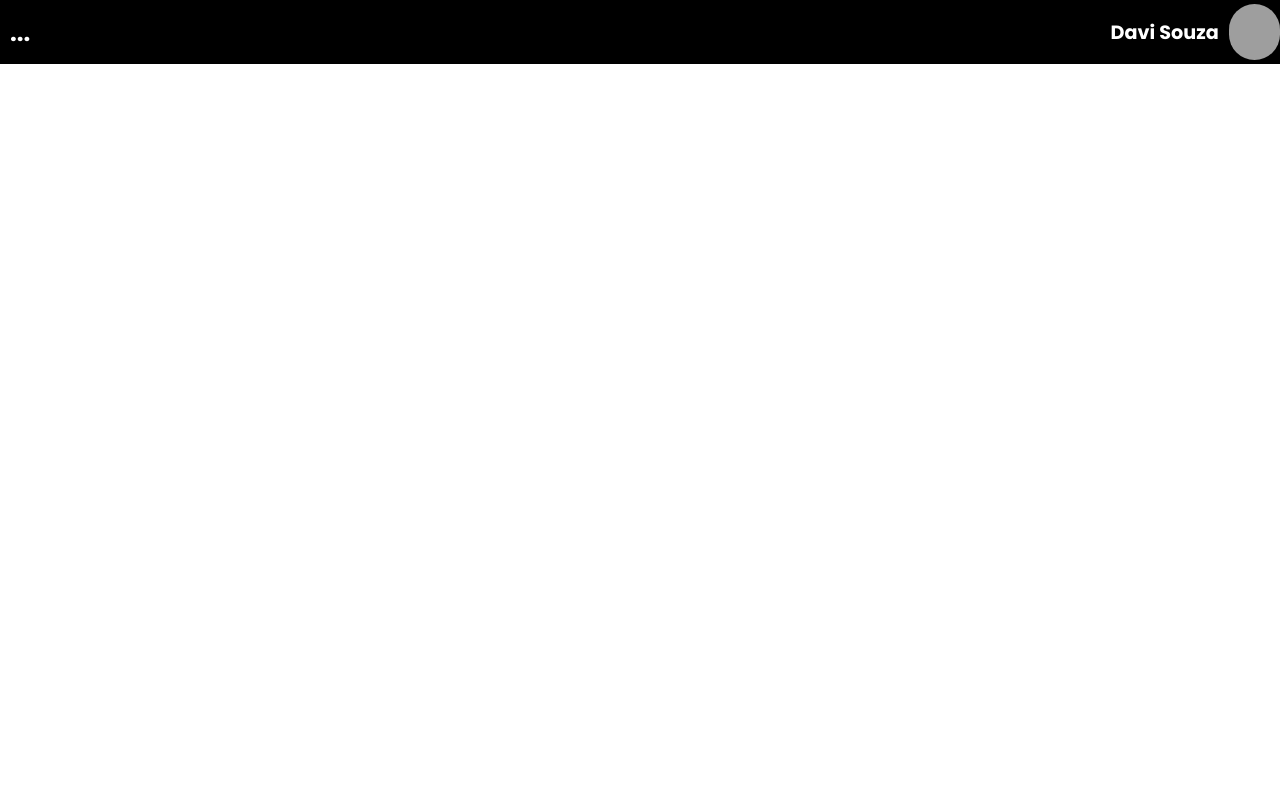
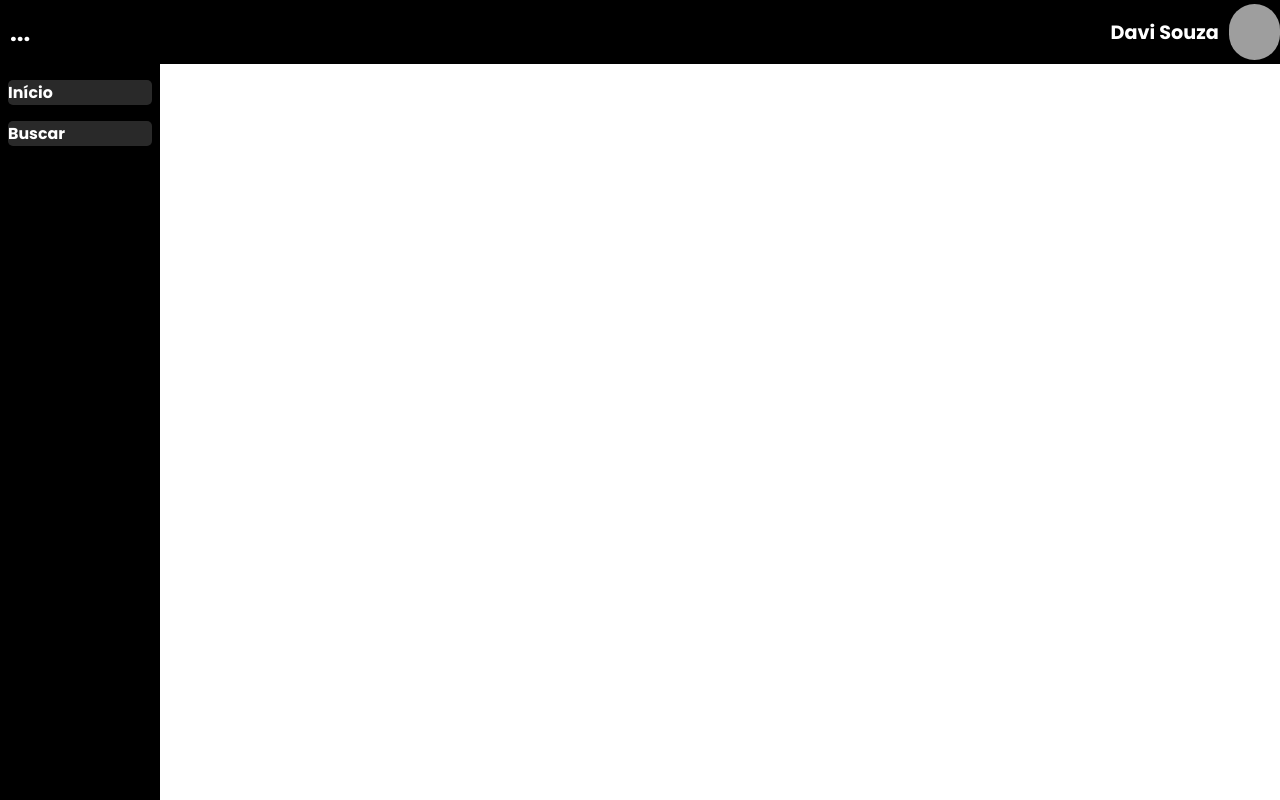
Before and after one commit to davi-souza2001/copySpotify, a Vue app: page / in a window 1280 px wide. Built offline with nearby package versions, Linux system fonts and the light colour scheme; grey boxes are pictures that could not be loaded.

Commit message:
left bar update

```diff
--- a/src/App.vue
+++ b/src/App.vue
@@ -1,17 +1,22 @@
 <template>
   <div>
     <HeadBar/>
+    <div style="display: flex">
+      <LeftBar/>
+    </div>
   </div>
 </template>
 
 <script>
 
 import HeadBar from "./components/HeadBar.vue";
+import LeftBar from "./components/LeftBar.vue";
 
 export default {
   name: 'App',
   components: {
-    HeadBar
+    HeadBar,
+    LeftBar
   }
 }
 </script>
--- a/src/components/HeadBar.vue
+++ b/src/components/HeadBar.vue
@@ -13,7 +13,6 @@
 <script>
 export default {
   name: 'HeadBar',
-
 }
 </script>
 
--- /dev/null
+++ b/src/components/LeftBar.vue
@@ -0,0 +1,33 @@
+<template>
+  <div class="leftbar">
+      <h2 class="start">Início</h2>
+      <h2 class="start">Buscar</h2>
+  </div>
+</template>
+
+<script>
+export default {
+
+}
+</script>
+
+<style>
+
+.leftbar{
+    display: flex;
+    align-items: center;
+    flex-direction: column;
+    color: #fff;
+    height: 92vh;
+    width: 20vh;
+    background-color: #000;
+}
+
+.start{
+    margin-top: 2vh;
+    width: 18vh;
+    border-radius: 5px;
+    background-color: rgb(41, 41, 41);
+    font-size: 99%;
+}
+</style>
```
